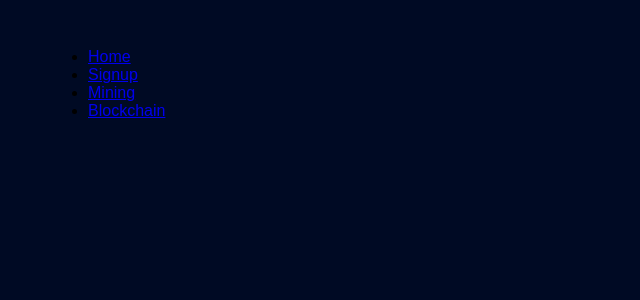
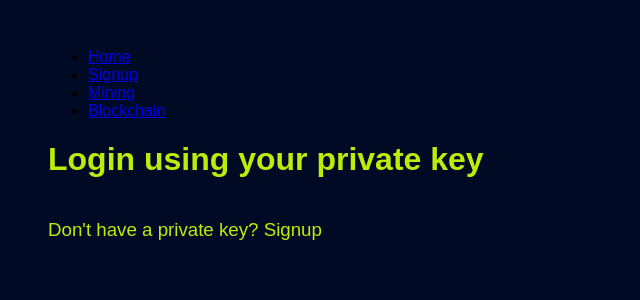
Before and after one commit to anerli/learncoin, a React (Create React App) app in the folder client/learncoin-client/: page / in a window 1280 px wide. Shown: the top 300 px of the page, without its empty margins (0-640 px from the left). Built offline with nearby package versions, Linux system fonts and the light colour scheme.

Commit message:
feat: created a login page

```diff
--- /dev/null
+++ b/client/learncoin-client/src/Pages/Layout.js
@@ -0,0 +1,28 @@
+import {Outlet, Link} from "react-router-dom";
+
+const Layout = () => {
+    return (
+        <>
+            <nav>
+                <ul>
+                    <li>
+                        <Link to="/homepage">Home</Link>
+                    </li>
+                    <li>
+                        <Link to="/signup">Signup</Link>
+                    </li>
+                    <li>
+                        <Link to="/mining">Mining</Link>
+                    </li>
+                    <li>
+                        <Link to="/blockchain">Blockchain</Link>
+                    </li>
+                </ul>
+            </nav>
+
+            <Outlet />
+        </>
+    )
+};
+
+export default Layout;
--- a/client/learncoin-client/src/Pages/Login.js
+++ b/client/learncoin-client/src/Pages/Login.js
@@ -1,27 +1,9 @@
-import {Outlet, Link} from "react-router-dom";
-
 const Login = () => {
     return (
-        <>
-            <nav>
-                <ul>
-                    <li>
-                        <Link to="/homepage">Home</Link>
-                    </li>
-                    <li>
-                        <Link to="/signup">Signup</Link>
-                    </li>
-                    <li>
-                        <Link to="/mining">Mining</Link>
-                    </li>
-                    <li>
-                        <Link to="/blockchain">Blockchain</Link>
-                    </li>
-                </ul>
-            </nav>
-
-            <Outlet />
-        </>
+        <div>
+            <h1>Login using your private key</h1>
+            <h3>Don't have a private key? Signup</h3>
+        </div>
     )
 };
 
--- a/client/learncoin-client/src/index.js
+++ b/client/learncoin-client/src/index.js
@@ -5,6 +5,7 @@ import { BrowserRouter, Routes, Route } from "react-router-dom";
 import './index.css';
 import Blockchain from './Pages/Blockchain';
 import Homepage from "./Pages/Homepage";
+import Layout from "./Pages/Layout";
 import Login from "./Pages/Login";
 import Mining from "./Pages/Mining";
 import Signup from "./Pages/Signup";
@@ -13,7 +14,8 @@ export default function App() {
     return (
         <BrowserRouter>
             <Routes>
-                <Route path="/" element={<Login />}>
+                <Route path="/" element={<Layout />}>
+                    <Route index element={<Login />} />
                     <Route path="homepage" element={<Homepage />} />
                     <Route path="signup" element={<Signup />} />
                     <Route path="mining" element={<Mining />} />
```
Also changed, not shown: 1 other file (tests, documents, lock files or other folders).
